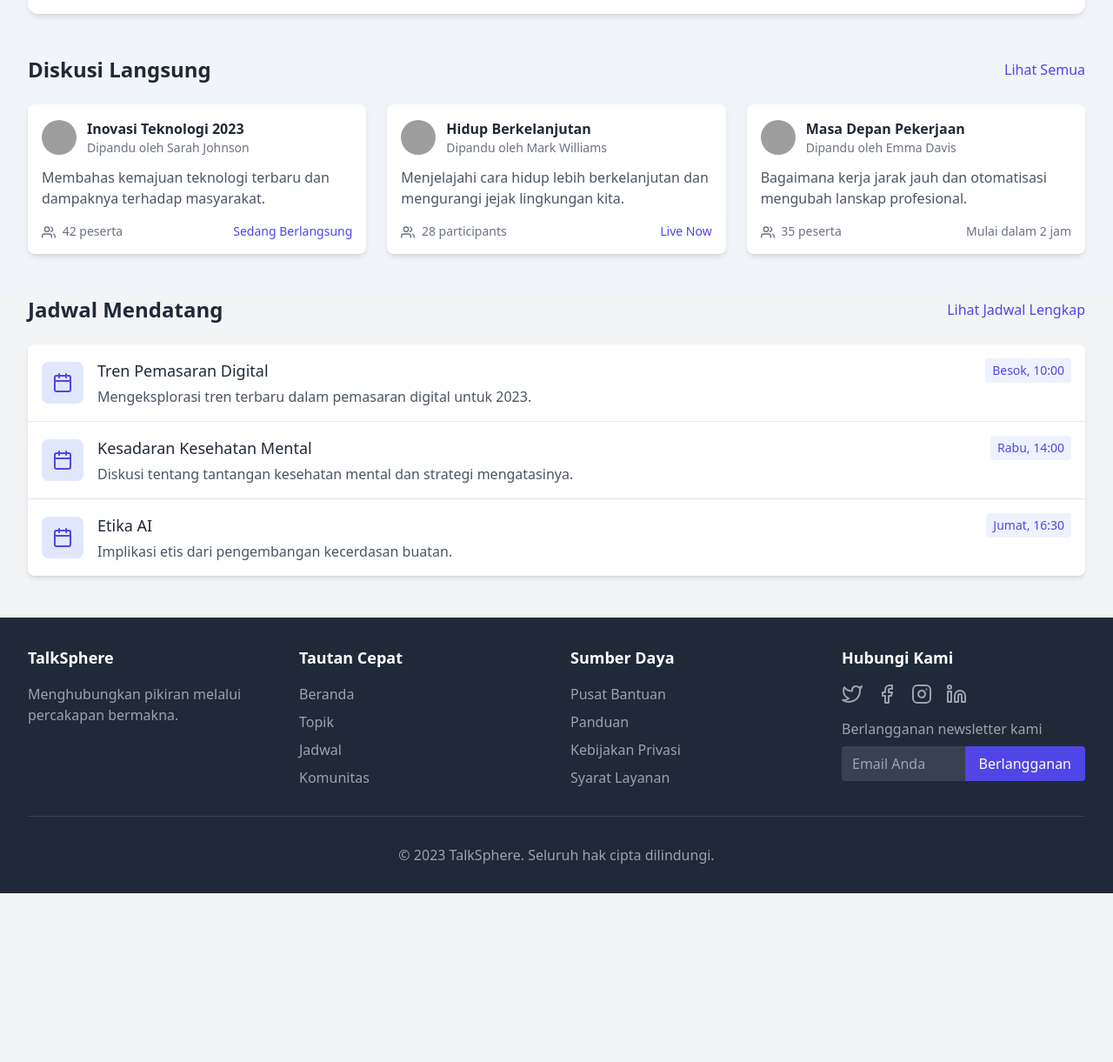
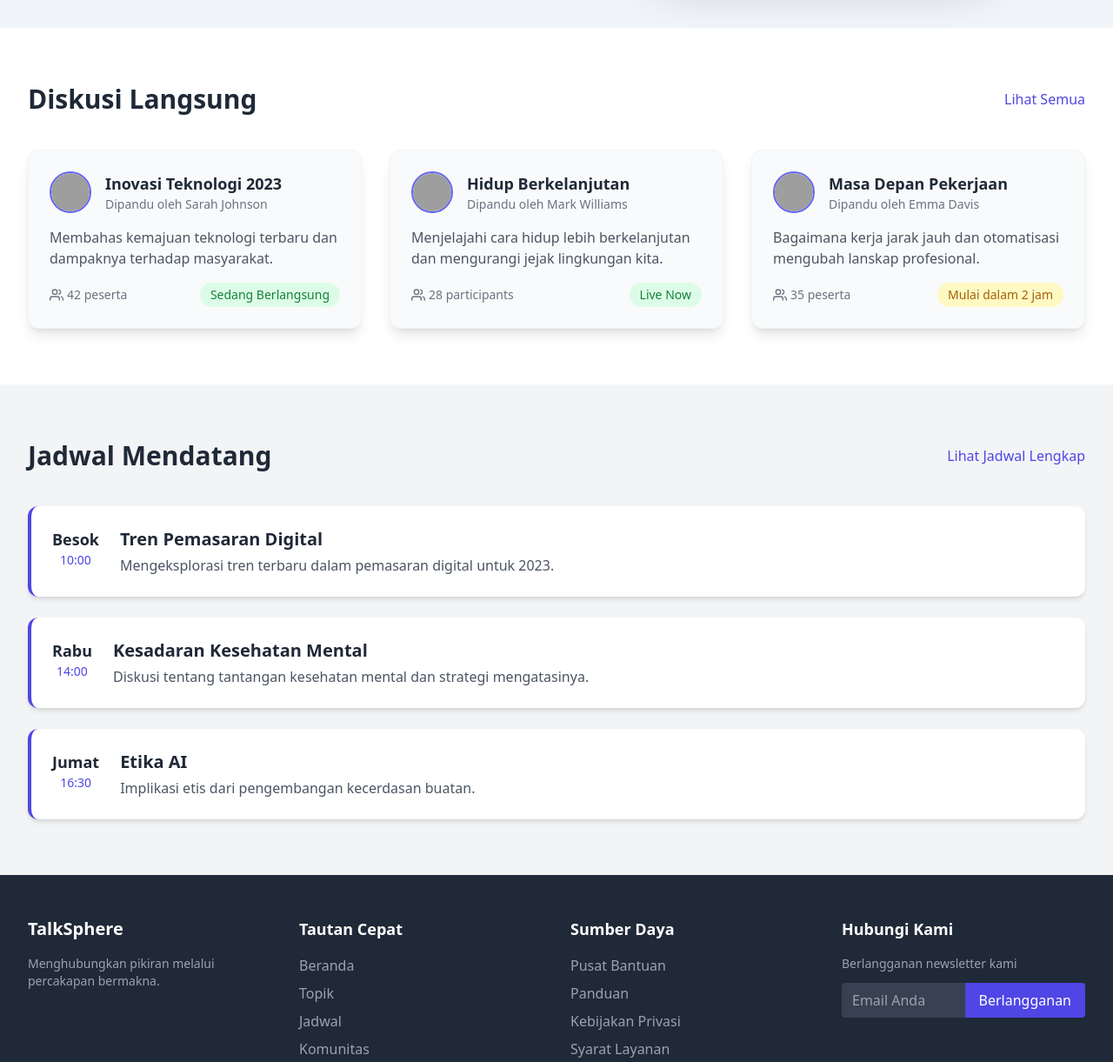
Before and after one commit to Gusera1245/Ujicoba, a plain HTML site: page index.html in a window 1280 px wide. Shown: the part 460-1681 px from the top of the page at 87% size. Before the commit the page ends 1487 px from the top, so only its background shows below. Drawn offline with nearby package versions, Linux system fonts and the light colour scheme; grey boxes are pictures that could not be loaded.

Commit message:
Update index.html

```diff
--- a/index.html
+++ b/index.html
@@ -22,7 +22,6 @@
 <body class="bg-gray-100">
     <div id="vanta-bg" class="fixed inset-0 z-0"></div>
     <div class="relative min-h-screen flex flex-col">
-        <!-- Navigation -->
         <nav class="bg-white bg-opacity-90 backdrop-filter backdrop-blur-lg shadow-sm z-10">
             <div class="max-w-7xl mx-auto px-4 sm:px-6 lg:px-8">
                 <div class="flex justify-between h-16">
@@ -30,206 +29,179 @@
                         <i data-feather="message-square" class="h-6 w-6 text-indigo-600 mr-2"></i>
                         <span class="text-xl font-bold text-indigo-600">TalkSphere</span>
                     </div>
-                    <div class="hidden md:flex items-center space-x-4">
-                            <a href="#" class="px-3 py-2 rounded-md text-sm font-medium text-gray-700 hover:text-indigo-600 hover:bg-gray-100">Beranda</a>
-                            <a href="#" class="px-3 py-2 rounded-md text-sm font-medium text-gray-700 hover:text-indigo-600 hover:bg-gray-100">Topik</a>
-                            <a href="#" class="px-3 py-2 rounded-md text-sm font-medium text-gray-700 hover:text-indigo-600 hover:bg-gray-100">Jadwal</a>
-                            <a href="#" class="px-3 py-2 rounded-md text-sm font-medium text-gray-700 hover:text-indigo-600 hover:bg-gray-100">Admin</a>
-</div>
-                    <div class="flex items-center">
-                        <button id="auth-btn" class="bg-indigo-600 text-white px-4 py-2 rounded-md text-sm font-medium hover:bg-indigo-700 transition duration-300">
+                    <div class="flex items-center space-x-4">
+                        <a href="#" class="text-gray-600 hover:text-indigo-600 font-medium">Beranda</a>
+                        <a href="#" class="text-gray-600 hover:text-indigo-600 font-medium">Topik</a>
+                        <a href="#" class="text-gray-600 hover:text-indigo-600 font-medium">Jadwal</a>
+                        <a href="#" class="text-gray-600 hover:text-indigo-600 font-medium">Admin</a>
+
+                        <a href="login.html" class="px-4 py-2 text-sm font-medium rounded-lg text-indigo-600 border border-indigo-600 hover:bg-indigo-600 hover:text-white transition duration-300">
                             Login
-                        </button>
+                        </a>
                     </div>
                 </div>
             </div>
         </nav>
 
-        <!-- Hero Section -->
-        <main class="flex-grow z-10">
-            <div class="max-w-7xl mx-auto px-4 sm:px-6 lg:px-8 py-12">
-                <div class="bg-white bg-opacity-90 rounded-xl shadow-md overflow-hidden p-8 fade-in">
-                    <div class="md:flex">
-                        <div class="md:w-1/2 p-8">
-                            <h1 class="text-4xl font-bold text-gray-800 mb-4">Bergabung dalam Percakapan</h1>
-                            <p class="text-gray-600 mb-6">Ikuti diskusi bermakna, bagikan pemikiran Anda, dan terhubung dengan orang-orang yang berpikiran sama di TalkSphere.</p>
-                            <div class="flex space-x-4">
-                                <button class="bg-indigo-600 text-white px-6 py-3 rounded-lg font-medium hover:bg-indigo-700 transition duration-300">Mulai Sekarang</button>
-                                <button class="border border-indigo-600 text-indigo-600 px-6 py-3 rounded-lg font-medium hover:bg-indigo-50 transition duration-300">Pelajari Lebih Lanjut</button>
+        <main class="flex-grow flex items-center justify-center z-10 py-16">
+            <div class="max-w-7xl mx-auto px-4 sm:px-6 lg:px-8 text-center fade-in">
+                <div class="flex flex-col md:flex-row items-center justify-between">
+                    <div class="md:w-1/2 text-left mb-10 md:mb-0">
+                        <h1 class="text-5xl md:text-6xl font-extrabold text-gray-800 leading-tight">Bergabung dalam Percakapan</h1>
+                        <p class="mt-4 text-xl text-gray-600">Ikuti diskusi bermakna, bagikan pemikiran Anda, dan terhubung dengan orang-orang yang berpikiran sama di TalkSphere.</p>
+                        <div class="mt-8 space-x-4">
+                            <a href="#" class="bg-indigo-600 text-white px-6 py-3 rounded-lg font-medium shadow-lg hover:bg-indigo-700 transition duration-300">Mulai Sekarang</a>
+                            <a href="#about" class="text-indigo-600 border border-indigo-600 px-6 py-3 rounded-lg font-medium hover:bg-indigo-50 transition duration-300">Pelajari Lebih Lanjut</a>
                         </div>
                     </div>
-                        <div class="md:w-1/2 flex items-center justify-center">
-                            <img src="http://static.photos/technology/640x360/1" alt="Discussion" class="rounded-lg shadow-md">
-                        </div>
-                    </div>
-                </div>
-
-                <!-- Live Discussions -->
-                <div class="mt-12">
-                    <div class="flex justify-between items-center mb-6">
-                        <h2 class="text-2xl font-bold text-gray-800">Diskusi Langsung</h2>
-                        <a href="#" class="text-indigo-600 hover:text-indigo-800">Lihat Semua</a>
-</div>
-
-                    <div class="grid grid-cols-1 md:grid-cols-2 lg:grid-cols-3 gap-6">
-                        <!-- Discussion Card 1 -->
-                        <div class="bg-white rounded-lg shadow-md overflow-hidden hover:shadow-lg transition duration-300">
-                            <div class="p-4">
-                                <div class="flex items-center mb-3">
-                                    <img src="http://static.photos/people/200x200/1" alt="User" class="w-10 h-10 rounded-full mr-3">
-                                    <div>
-                                        <h3 class="font-semibold text-gray-800">Inovasi Teknologi 2023</h3>
-                                        <p class="text-sm text-gray-500">Dipandu oleh Sarah Johnson</p>
-</div>
-                                </div>
-                                <p class="text-gray-600 mb-4">Membahas kemajuan teknologi terbaru dan dampaknya terhadap masyarakat.</p>
-<div class="flex justify-between items-center text-sm">
-                                    <span class="text-gray-500"><i data-feather="users" class="inline mr-1 w-4 h-4"></i> 42 peserta</span>
-                                    <span class="text-indigo-600">Sedang Berlangsung</span>
-</div>
-                            </div>
-                        </div>
-
-                        <!-- Discussion Card 2 -->
-                        <div class="bg-white rounded-lg shadow-md overflow-hidden hover:shadow-lg transition duration-300">
-                            <div class="p-4">
-                                <div class="flex items-center mb-3">
-                                    <img src="http://static.photos/people/200x200/2" alt="User" class="w-10 h-10 rounded-full mr-3">
-                                    <div>
-                                        <h3 class="font-semibold text-gray-800">Hidup Berkelanjutan</h3>
-                                        <p class="text-sm text-gray-500">Dipandu oleh Mark Williams</p>
-</div>
-                                </div>
-                                <p class="text-gray-600 mb-4">Menjelajahi cara hidup lebih berkelanjutan dan mengurangi jejak lingkungan kita.</p>
-<div class="flex justify-between items-center text-sm">
-                                    <span class="text-gray-500"><i data-feather="users" class="inline mr-1 w-4 h-4"></i> 28 participants</span>
-                                    <span class="text-indigo-600">Live Now</span>
-                                </div>
-                            </div>
-                        </div>
-
-                        <!-- Discussion Card 3 -->
-                        <div class="bg-white rounded-lg shadow-md overflow-hidden hover:shadow-lg transition duration-300">
-                            <div class="p-4">
-                                <div class="flex items-center mb-3">
-                                    <img src="http://static.photos/people/200x200/3" alt="User" class="w-10 h-10 rounded-full mr-3">
-                                    <div>
-                                        <h3 class="font-semibold text-gray-800">Masa Depan Pekerjaan</h3>
-                                        <p class="text-sm text-gray-500">Dipandu oleh Emma Davis</p>
-</div>
-                                </div>
-                                <p class="text-gray-600 mb-4">Bagaimana kerja jarak jauh dan otomatisasi mengubah lanskap profesional.</p>
-<div class="flex justify-between items-center text-sm">
-                                    <span class="text-gray-500"><i data-feather="users" class="inline mr-1 w-4 h-4"></i> 35 peserta</span>
-                                    <span class="text-gray-500">Mulai dalam 2 jam</span>
-</div>
-                            </div>
-                        </div>
-                    </div>
-                </div>
-
-                <!-- Upcoming Schedule -->
-                <div class="mt-12">
-                    <div class="flex justify-between items-center mb-6">
-                        <h2 class="text-2xl font-bold text-gray-800">Jadwal Mendatang</h2>
-                        <a href="#" class="text-indigo-600 hover:text-indigo-800">Lihat Jadwal Lengkap</a>
-</div>
-
-                    <div class="bg-white rounded-lg shadow-md overflow-hidden">
-                        <div class="divide-y divide-gray-200">
-                            <!-- Schedule Item 1 -->
-                            <div class="p-4 hover:bg-gray-50 transition duration-200">
-                                <div class="flex items-center">
-                                    <div class="flex-shrink-0 bg-indigo-100 rounded-lg p-3">
-                                        <i data-feather="calendar" class="h-6 w-6 text-indigo-600"></i>
-                                    </div>
-                                    <div class="ml-4 flex-1">
-                                        <div class="flex items-center justify-between">
-                                        <h3 class="text-lg font-medium text-gray-800">Tren Pemasaran Digital</h3>
-                                        <span class="text-sm text-indigo-600 bg-indigo-50 px-2 py-1 rounded">Besok, 10:00</span>
-</div>
-                                        <p class="text-gray-600 mt-1">Mengeksplorasi tren terbaru dalam pemasaran digital untuk 2023.</p>
-</div>
-                                </div>
-                            </div>
-
-                            <!-- Schedule Item 2 -->
-                            <div class="p-4 hover:bg-gray-50 transition duration-200">
-                                <div class="flex items-center">
-                                    <div class="flex-shrink-0 bg-indigo-100 rounded-lg p-3">
-                                        <i data-feather="calendar" class="h-6 w-6 text-indigo-600"></i>
-                                    </div>
-                                    <div class="ml-4 flex-1">
-                                        <div class="flex items-center justify-between">
-                                            <h3 class="text-lg font-medium text-gray-800">Kesadaran Kesehatan Mental</h3>
-                                            <span class="text-sm text-indigo-600 bg-indigo-50 px-2 py-1 rounded">Rabu, 14:00</span>
-</div>
-                                        <p class="text-gray-600 mt-1">Diskusi tentang tantangan kesehatan mental dan strategi mengatasinya.</p>
-</div>
-                                </div>
-                            </div>
-
-                            <!-- Schedule Item 3 -->
-                            <div class="p-4 hover:bg-gray-50 transition duration-200">
-                                <div class="flex items-center">
-                                    <div class="flex-shrink-0 bg-indigo-100 rounded-lg p-3">
-                                        <i data-feather="calendar" class="h-6 w-6 text-indigo-600"></i>
-                                    </div>
-                                    <div class="ml-4 flex-1">
-                                        <div class="flex items-center justify-between">
-                                            <h3 class="text-lg font-medium text-gray-800">Etika AI</h3>
-                                            <span class="text-sm text-indigo-600 bg-indigo-50 px-2 py-1 rounded">Jumat, 16:30</span>
-</div>
-                                        <p class="text-gray-600 mt-1">Implikasi etis dari pengembangan kecerdasan buatan.</p>
-</div>
-                                </div>
-                            </div>
-                        </div>
+                    <div class="md:w-1/2 flex justify-center">
+                        <img src="http://static.photos/technology/640x360/1" alt="Discussion" class="rounded-xl shadow-2xl max-w-full h-auto">
                     </div>
                 </div>
             </div>
         </main>
 
-        <!-- Footer -->
-        <footer class="bg-gray-800 text-white z-10">
-            <div class="max-w-7xl mx-auto px-4 sm:px-6 lg:px-8 py-8">
-                <div class="grid grid-cols-1 md:grid-cols-4 gap-8">
+        <section id="live-discussions" class="py-16 bg-white z-10">
+            <div class="max-w-7xl mx-auto px-4 sm:px-6 lg:px-8">
+                <div class="flex justify-between items-center mb-10">
+                    <h2 class="text-3xl font-bold text-gray-800">Diskusi Langsung</h2>
+                    <a href="#" class="text-indigo-600 font-medium hover:text-indigo-800">Lihat Semua</a>
+                </div>
+                <div class="grid grid-cols-1 md:grid-cols-3 gap-8">
+                    <div class="bg-gray-50 p-6 rounded-xl shadow-lg hover:shadow-xl transition duration-300 border border-gray-100">
+                        <div class="flex items-center mb-4">
+                            <img src="http://static.photos/people/200x200/1" alt="User" class="w-12 h-12 rounded-full mr-4 border-2 border-indigo-500">
                             <div>
-                        <h3 class="text-lg font-semibold mb-4">TalkSphere</h3>
-                        <p class="text-gray-400">Menghubungkan pikiran melalui percakapan bermakna.</p>
+                                <h3 class="font-bold text-lg text-gray-800">Inovasi Teknologi 2023</h3>
+                                <p class="text-sm text-gray-500">Dipandu oleh Sarah Johnson</p>
+                            </div>
+                        </div>
+                        <p class="text-gray-600 mb-4">Membahas kemajuan teknologi terbaru dan dampaknya terhadap masyarakat.</p>
+                        <div class="flex justify-between items-center text-sm text-gray-500">
+                            <div class="flex items-center">
+                                <i data-feather="users" class="h-4 w-4 mr-1"></i>
+                                <span>42 peserta</span>
+                            </div>
+                            <span class="px-3 py-1 bg-green-100 text-green-700 rounded-full font-medium">Sedang Berlangsung</span>
+                        </div>
+                    </div>
+
+                    <div class="bg-gray-50 p-6 rounded-xl shadow-lg hover:shadow-xl transition duration-300 border border-gray-100">
+                        <div class="flex items-center mb-4">
+                            <img src="http://static.photos/people/200x200/2" alt="User" class="w-12 h-12 rounded-full mr-4 border-2 border-indigo-500">
+                            <div>
+                                <h3 class="font-bold text-lg text-gray-800">Hidup Berkelanjutan</h3>
+                                <p class="text-sm text-gray-500">Dipandu oleh Mark Williams</p>
+                            </div>
+                        </div>
+                        <p class="text-gray-600 mb-4">Menjelajahi cara hidup lebih berkelanjutan dan mengurangi jejak lingkungan kita.</p>
+                        <div class="flex justify-between items-center text-sm text-gray-500">
+                            <div class="flex items-center">
+                                <i data-feather="users" class="h-4 w-4 mr-1"></i>
+                                <span>28 participants</span>
+                            </div>
+                            <span class="px-3 py-1 bg-green-100 text-green-700 rounded-full font-medium">Live Now</span>
+                        </div>
+                    </div>
+
+                    <div class="bg-gray-50 p-6 rounded-xl shadow-lg hover:shadow-xl transition duration-300 border border-gray-100">
+                        <div class="flex items-center mb-4">
+                            <img src="http://static.photos/people/200x200/3" alt="User" class="w-12 h-12 rounded-full mr-4 border-2 border-indigo-500">
+                            <div>
+                                <h3 class="font-bold text-lg text-gray-800">Masa Depan Pekerjaan</h3>
+                                <p class="text-sm text-gray-500">Dipandu oleh Emma Davis</p>
+                            </div>
+                        </div>
+                        <p class="text-gray-600 mb-4">Bagaimana kerja jarak jauh dan otomatisasi mengubah lanskap profesional.</p>
+                        <div class="flex justify-between items-center text-sm text-gray-500">
+                            <div class="flex items-center">
+                                <i data-feather="users" class="h-4 w-4 mr-1"></i>
+                                <span>35 peserta</span>
+                            </div>
+                            <span class="px-3 py-1 bg-yellow-100 text-yellow-700 rounded-full font-medium">Mulai dalam 2 jam</span>
+                        </div>
+                    </div>
+                </div>
+            </div>
+        </section>
+
+        <section id="schedule" class="py-16 bg-gray-100 z-10">
+            <div class="max-w-7xl mx-auto px-4 sm:px-6 lg:px-8">
+                <div class="flex justify-between items-center mb-10">
+                    <h2 class="text-3xl font-bold text-gray-800">Jadwal Mendatang</h2>
+                    <a href="#" class="text-indigo-600 font-medium hover:text-indigo-800">Lihat Jadwal Lengkap</a>
+                </div>
+                <div class="space-y-6">
+                    <div class="flex bg-white p-6 rounded-xl shadow-md border-l-4 border-indigo-600">
+                        <div class="flex-shrink-0 mr-6 text-center">
+                            <p class="text-lg font-bold text-gray-800">Besok</p>
+                            <p class="text-sm text-indigo-600">10:00</p>
                         </div>
                         <div>
-                        <h3 class="text-lg font-semibold mb-4">Tautan Cepat</h3>
+                            <h3 class="font-bold text-xl text-gray-800 mb-1">Tren Pemasaran Digital</h3>
+                            <p class="text-gray-600">Mengeksplorasi tren terbaru dalam pemasaran digital untuk 2023.</p>
+                        </div>
+                    </div>
+
+                    <div class="flex bg-white p-6 rounded-xl shadow-md border-l-4 border-indigo-600">
+                        <div class="flex-shrink-0 mr-6 text-center">
+                            <p class="text-lg font-bold text-gray-800">Rabu</p>
+                            <p class="text-sm text-indigo-600">14:00</p>
+                        </div>
+                        <div>
+                            <h3 class="font-bold text-xl text-gray-800 mb-1">Kesadaran Kesehatan Mental</h3>
+                            <p class="text-gray-600">Diskusi tentang tantangan kesehatan mental dan strategi mengatasinya.</p>
+                        </div>
+                    </div>
+
+                    <div class="flex bg-white p-6 rounded-xl shadow-md border-l-4 border-indigo-600">
+                        <div class="flex-shrink-0 mr-6 text-center">
+                            <p class="text-lg font-bold text-gray-800">Jumat</p>
+                            <p class="text-sm text-indigo-600">16:30</p>
+                        </div>
+                        <div>
+                            <h3 class="font-bold text-xl text-gray-800 mb-1">Etika AI</h3>
+                            <p class="text-gray-600">Implikasi etis dari pengembangan kecerdasan buatan.</p>
+                        </div>
+                    </div>
+                </div>
+            </div>
+        </section>
+
+        <footer class="bg-gray-800 z-10">
+            <div class="max-w-7xl mx-auto px-4 sm:px-6 lg:px-8 py-12">
+                <div class="grid grid-cols-2 md:grid-cols-4 gap-8">
+                    <div>
+                        <h3 class="text-xl font-bold text-white mb-4">TalkSphere</h3>
+                        <p class="text-gray-400 text-sm">Menghubungkan pikiran melalui percakapan bermakna.</p>
+                    </div>
+
+                    <div>
+                        <h4 class="text-lg font-semibold text-white mb-4">Tautan Cepat</h4>
                         <ul class="space-y-2">
-                            <li><a href="#" class="text-gray-400 hover:text-white">Beranda</a></li>
-                            <li><a href="#" class="text-gray-400 hover:text-white">Topik</a></li>
-                            <li><a href="#" class="text-gray-400 hover:text-white">Jadwal</a></li>
-                            <li><a href="#" class="text-gray-400 hover:text-white">Komunitas</a></li>
+                            <li><a href="#" class="text-gray-400 hover:text-indigo-400 transition duration-300">Beranda</a></li>
+                            <li><a href="#" class="text-gray-400 hover:text-indigo-400 transition duration-300">Topik</a></li>
+                            <li><a href="#" class="text-gray-400 hover:text-indigo-400 transition duration-300">Jadwal</a></li>
+                            <li><a href="#" class="text-gray-400 hover:text-indigo-400 transition duration-300">Komunitas</a></li>
                         </ul>
                     </div>
+
                     <div>
-                        <h3 class="text-lg font-semibold mb-4">Sumber Daya</h3>
+                        <h4 class="text-lg font-semibold text-white mb-4">Sumber Daya</h4>
                         <ul class="space-y-2">
-                            <li><a href="#" class="text-gray-400 hover:text-white">Pusat Bantuan</a></li>
-                            <li><a href="#" class="text-gray-400 hover:text-white">Panduan</a></li>
-                            <li><a href="#" class="text-gray-400 hover:text-white">Kebijakan Privasi</a></li>
-                            <li><a href="#" class="text-gray-400 hover:text-white">Syarat Layanan</a></li>
+                            <li><a href="#" class="text-gray-400 hover:text-indigo-400 transition duration-300">Pusat Bantuan</a></li>
+                            <li><a href="#" class="text-gray-400 hover:text-indigo-400 transition duration-300">Panduan</a></li>
+                            <li><a href="#" class="text-gray-400 hover:text-indigo-400 transition duration-300">Kebijakan Privasi</a></li>
+                            <li><a href="#" class="text-gray-400 hover:text-indigo-400 transition duration-300">Syarat Layanan</a></li>
                         </ul>
                     </div>
+
                     <div>
-                        <h3 class="text-lg font-semibold mb-4">Hubungi Kami</h3>
-<div class="flex space-x-4">
-                            <a href="#" class="text-gray-400 hover:text-white"><i data-feather="twitter"></i></a>
-                            <a href="#" class="text-gray-400 hover:text-white"><i data-feather="facebook"></i></a>
-                            <a href="#" class="text-gray-400 hover:text-white"><i data-feather="instagram"></i></a>
-                            <a href="#" class="text-gray-400 hover:text-white"><i data-feather="linkedin"></i></a>
-                        </div>
-                        <div class="mt-4">
-                            <p class="text-gray-400">Berlangganan newsletter kami</p>
+                        <h4 class="text-lg font-semibold text-white mb-4">Hubungi Kami</h4>
+                        <p class="text-gray-400 text-sm mb-3">Berlangganan newsletter kami</p>
                         <div class="flex mt-2">
                             <input type="email" placeholder="Email Anda" class="px-3 py-2 bg-gray-700 text-white rounded-l focus:outline-none focus:ring-1 focus:ring-indigo-500 w-full">
                             <button class="bg-indigo-600 text-white px-4 py-2 rounded-r hover:bg-indigo-700">Berlangganan</button>
-</div>
                         </div>
                     </div>
                 </div>
@@ -260,11 +232,8 @@
         // Initialize feather icons
         feather.replace();
 
-        // Login button functionality
-        document.getElementById('auth-btn').addEventListener('click', function() {
-            // This would normally redirect to login page or show modal
-            alert('Fungsi login akan diimplementasikan di sini!');
-});
+        // PERBAIKAN 2: Kode JavaScript yang menampilkan alert placeholder telah dihapus
+        // Kini, tombol Login di navbar akan langsung berfungsi sebagai link ke login.html
     </script>
 </body>
 </html>
```
Lines whose indentation alone changed are shown as unchanged.
